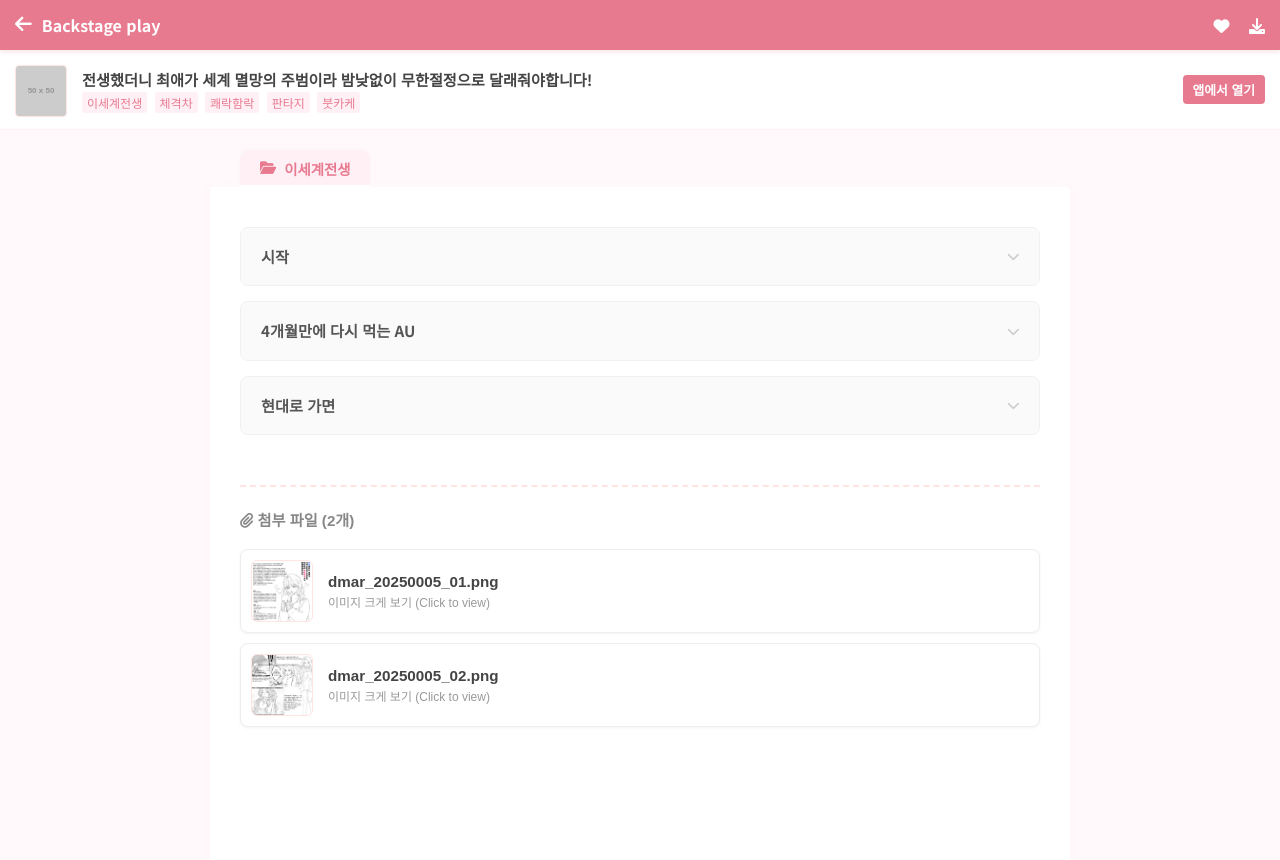
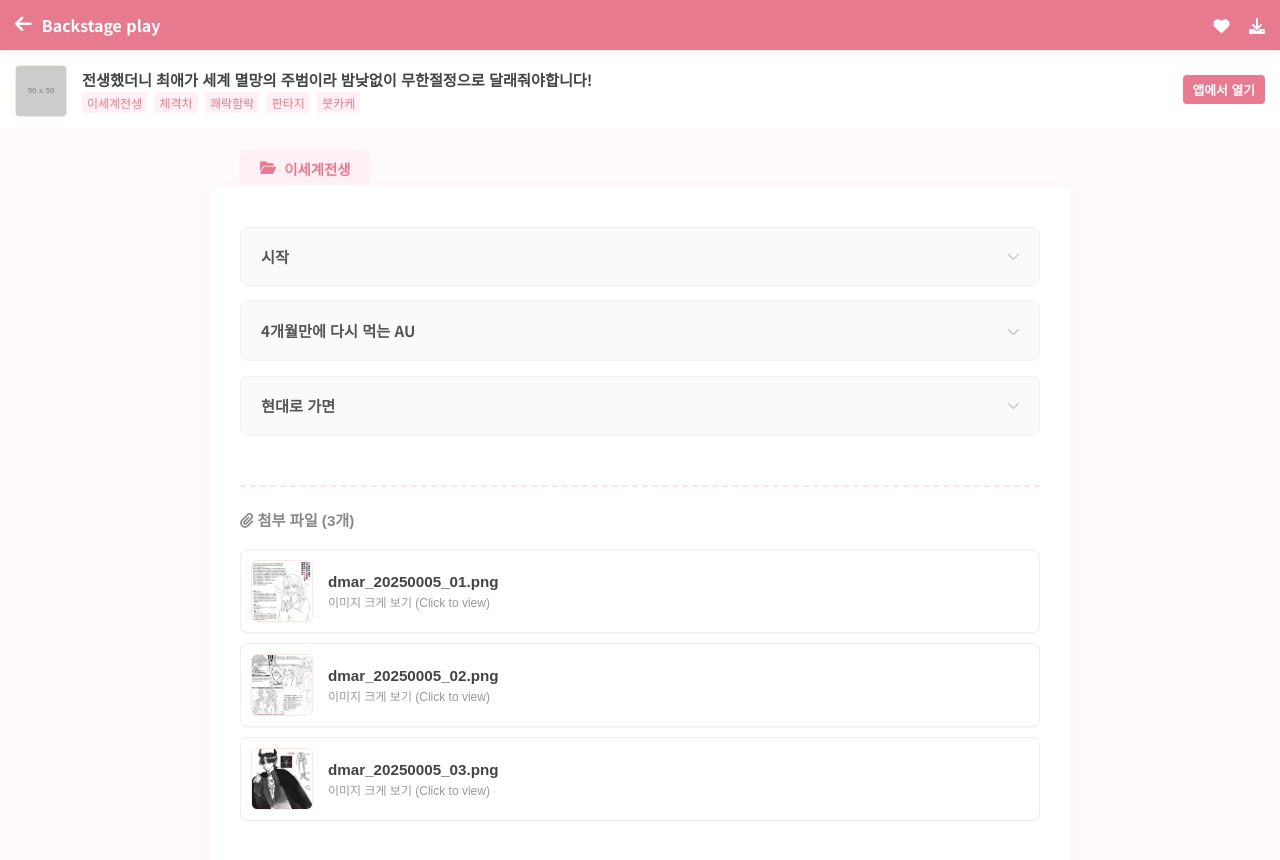
Before and after one commit to narelim/mag-ross-archive, a Jekyll site: the page built from secretposts/dmar20250005.md, in a window 1280 px wide and 900 px high. Shown: the top 860 px of the window. Built offline with Jekyll 4.4.1, drawn with Linux system fonts in a browser that asks for light colours.

Commit message:
Update dmar20250005.md

```diff
--- a/secretposts/dmar20250005.md
+++ b/secretposts/dmar20250005.md
@@ -6,6 +6,7 @@ tags: [이세계전생, 체격차, 쾌락함락, 판타지, 붓카케, 암컷타
 attachments:
   - /assets/attachment/dmar_20250005_01.png
   - /assets/attachment/dmar_20250005_02.png
+  - /assets/img/dmar_20250005_03.png
 ---
 
 <details>
```
